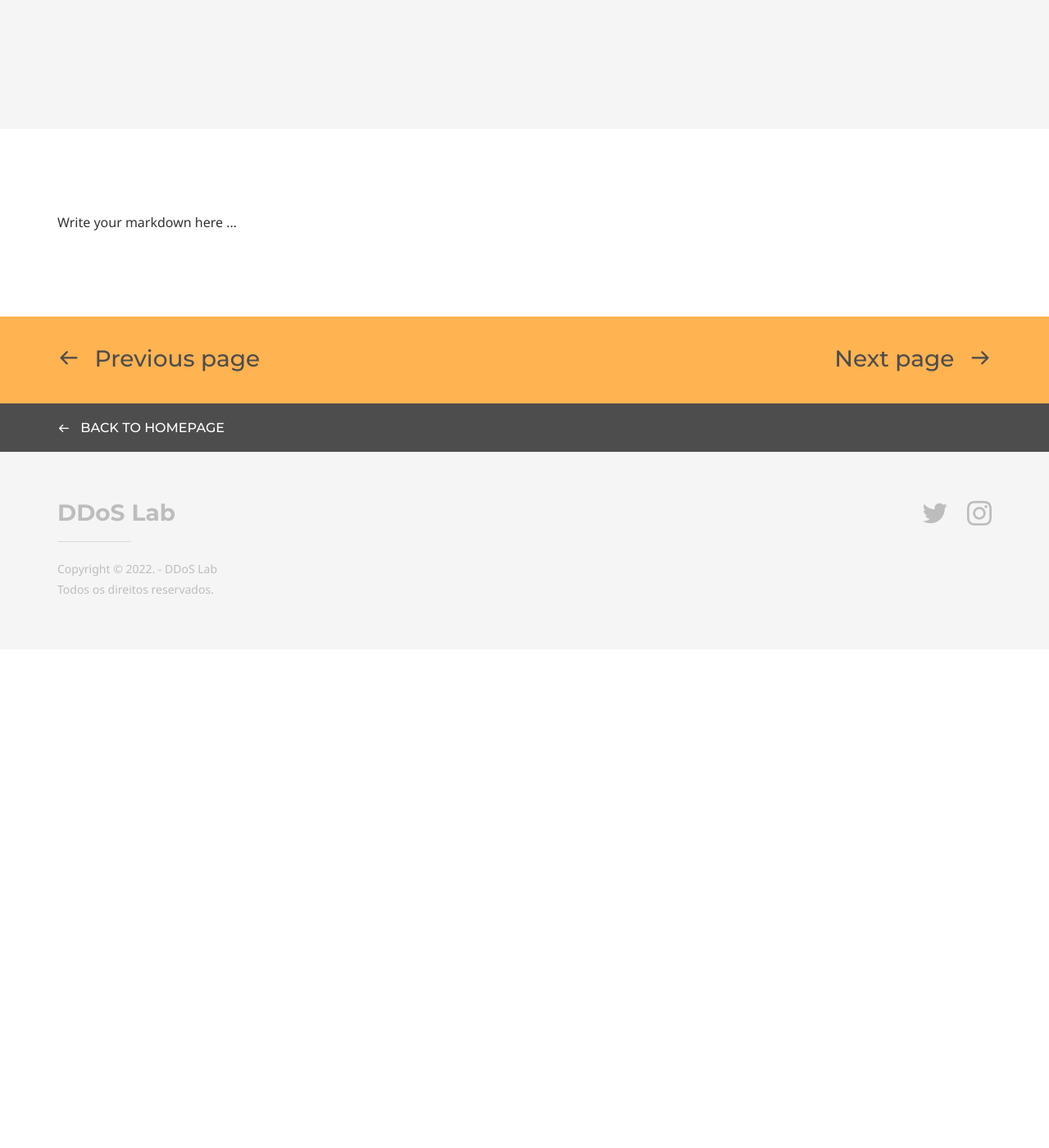
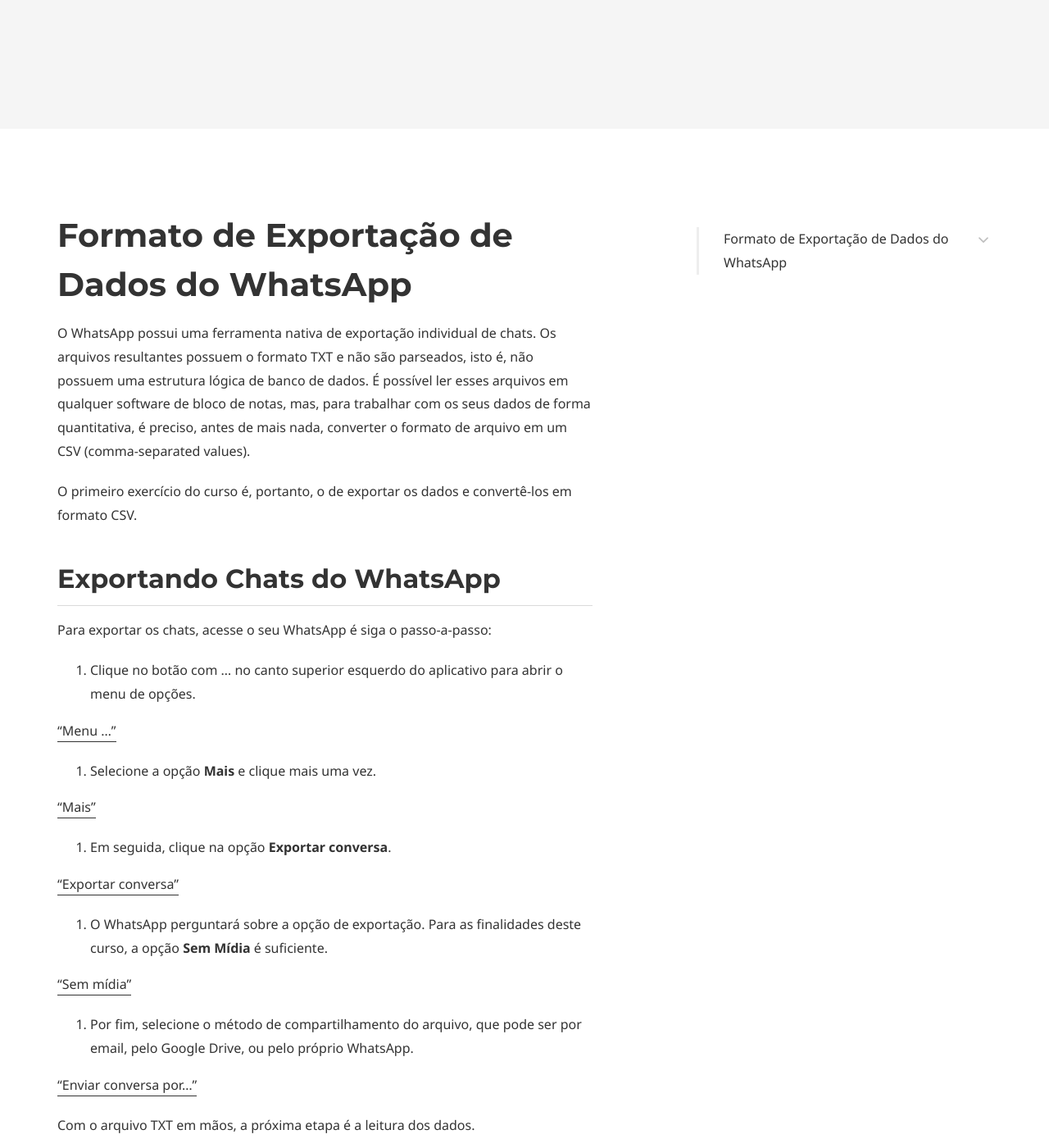
Before and after one commit to coLAB-UFF/docs, a Jekyll site: the page built from rwhatsapp.md, in a window 1280 px wide and 1400 px high, scrolled down 437 px. Shown: the whole window at 82% size. Built offline with Jekyll 4.4.1, drawn with Linux system fonts in a browser that asks for light colours; some web fonts are replaced; before the commit the page ends 1229 px from its top, so only the background shows below that; some of the changed text lies outside the part shown.

Commit message:
Update rwhatsapp.md

````diff
--- a/rwhatsapp.md
+++ b/rwhatsapp.md
@@ -28,4 +28,49 @@
         url: '#'
 ---
 
-Write your markdown here ...
+# Formato de Exportação de Dados do WhatsApp
+
+O WhatsApp possui uma ferramenta nativa de exportação individual de chats. Os arquivos resultantes possuem o formato TXT e não são parseados, isto é, não possuem uma estrutura lógica de banco de dados. É possível ler esses arquivos em qualquer software de bloco de notas, mas, para trabalhar com os seus dados de forma quantitativa, é preciso, antes de mais nada, converter o formato de arquivo em um CSV (comma-separated values).
+
+O primeiro exercício do curso é, portanto, o de exportar os dados e convertê-los em formato CSV.
+
+## Exportando Chats do WhatsApp
+
+Para exportar os chats, acesse o seu WhatsApp é siga o passo-a-passo:
+
+1. Clique no botão com ... no canto superior esquerdo do aplicativo para abrir o menu de opções.
+
+["Menu ..."](https://raw.githubusercontent.com/coLAB-UFF/docs/main/images/rwhatsapp01.jpg)
+
+2. Selecione a opção **Mais** e clique mais uma vez.
+
+["Mais"](https://raw.githubusercontent.com/coLAB-UFF/docs/main/images/rwhatsapp02.jpg)
+
+3. Em seguida, clique na opção **Exportar conversa**.
+
+["Exportar conversa"](https://raw.githubusercontent.com/coLAB-UFF/docs/main/images/rwhatsapp03.jpg)
+
+4. O WhatsApp perguntará sobre a opção de exportação. Para as finalidades deste curso, a opção **Sem Mídia** é suficiente.
+
+["Sem mídia"](https://raw.githubusercontent.com/coLAB-UFF/docs/main/images/rwhatsapp04.jpg)
+
+5. Por fim, selecione o método de compartilhamento do arquivo, que pode ser por email, pelo Google Drive, ou pelo próprio WhatsApp.
+
+["Enviar conversa por..."](https://raw.githubusercontent.com/coLAB-UFF/docs/main/images/rwhatsapp05.jpg)
+
+Com o arquivo TXT em mãos, a próxima etapa é a leitura dos dados.
+
+Observe que o arquivo possui o seguinte formato:
+
+```
+dd/mm/aaaa hh:mm - +ddi ddd telefone: Mensagem.
+```
+
+A seguir, um extrato (com dados pessoais omitidos) de um grupo real:
+
+
+```
+01/11/2020 12:34 - +55 21 99**-****: <Arquivo de mídia oculto>
+01/11/2020 12:35 - +55 77 98**-****: Excelente vídeo.
+01/11/2020 12:36 - +55 77 99**-****: Também recebi de um outro grupo.
+```
````
